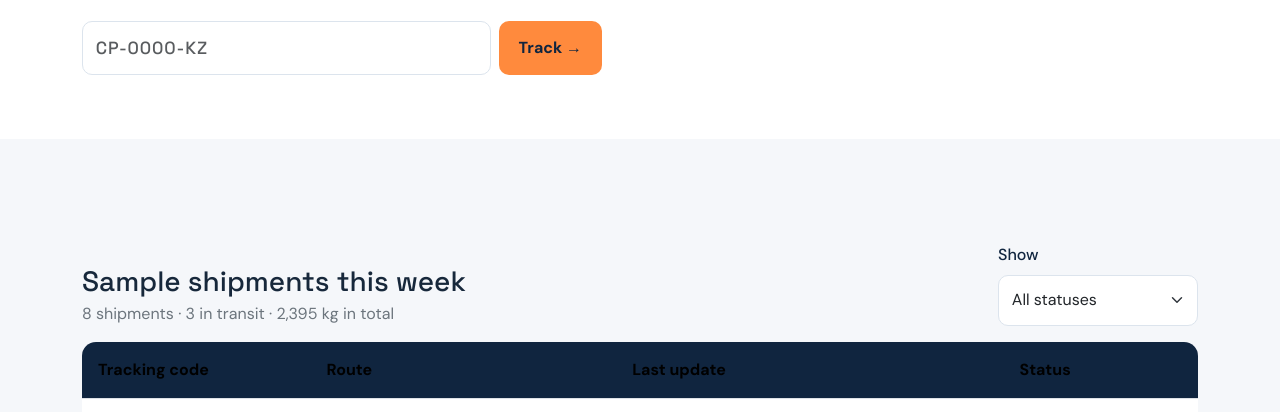
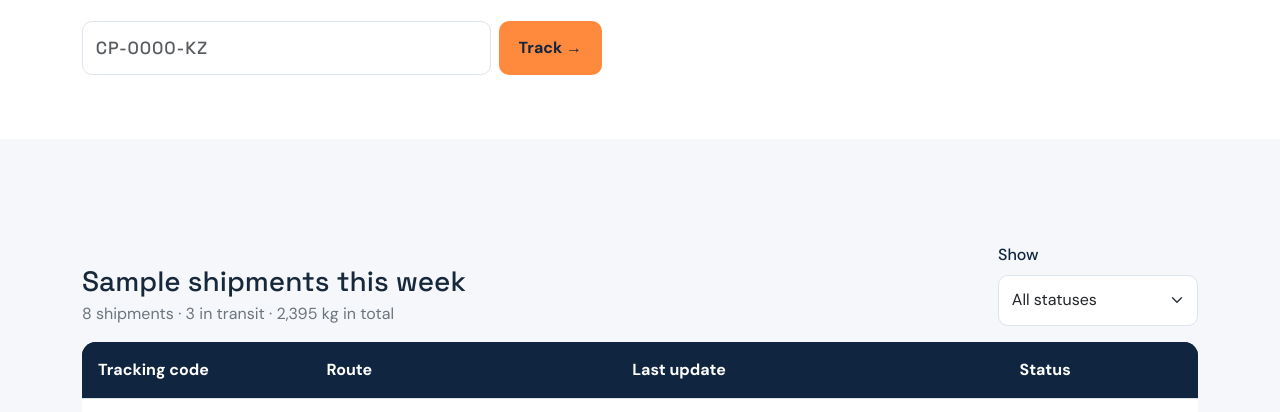
Before and after one commit to spongebobkzkz/WBT_1_midterm, a plain HTML site: page tracking.html in a window 1280 px wide. Shown: the part 363-775 px from the top of the page. Drawn offline with nearby package versions, Linux system fonts and the light colour scheme.

Commit message:
Tracking: white text in the table header

```diff
--- a/css/tracking.css
+++ b/css/tracking.css
@@ -224,3 +224,8 @@
 #statusFilter {
     min-width: 200px;
 }
+
+.track-table thead th {
+    color: var(--white);
+    background: var(--navy);
+}
```
